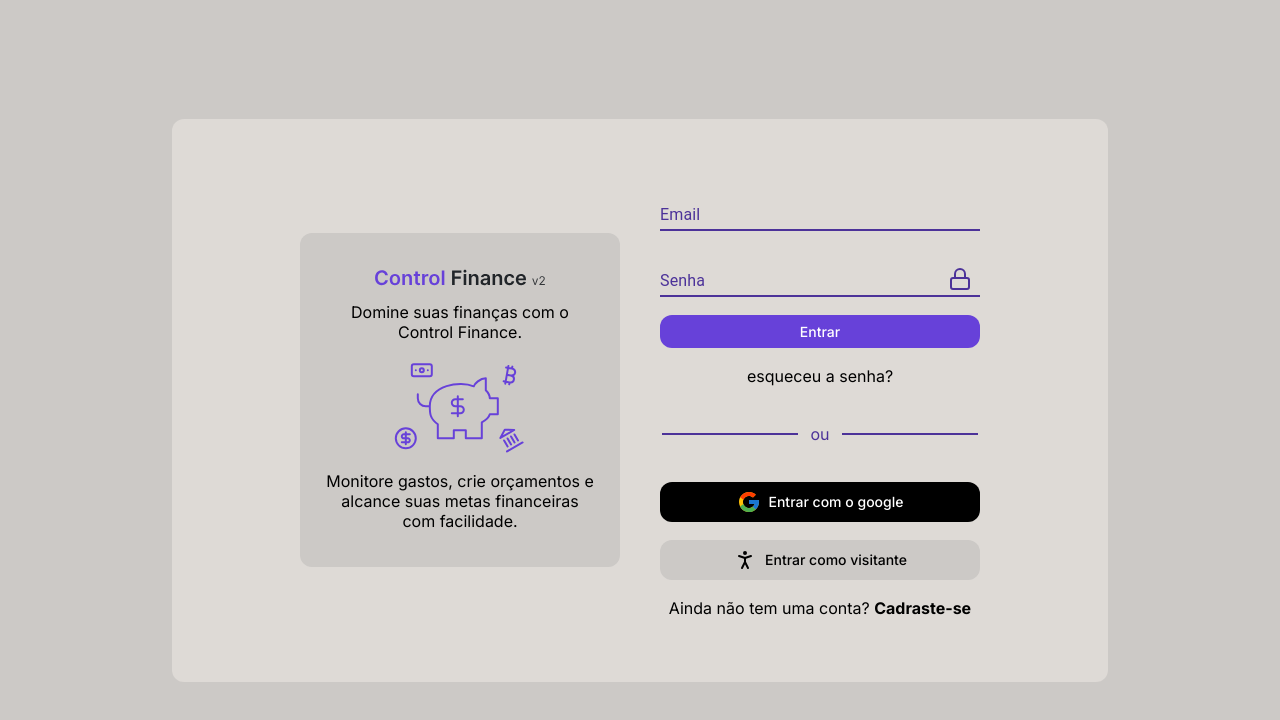
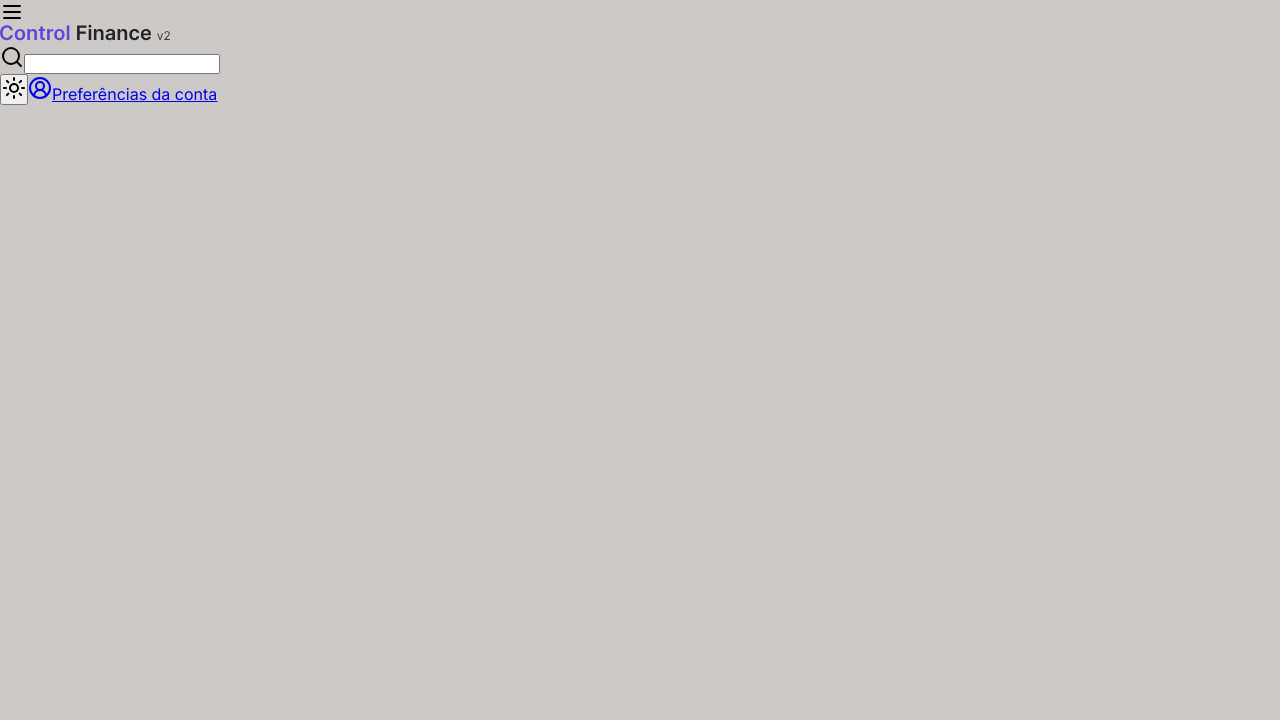
Before and after one commit to ismael-henrique-dev/Control-Finance-v2-Frontend, a React (Vite) app: page / in a window 1280 px wide. Shown: the top 720 px of the page. Built offline with nearby package versions, Linux system fonts and the light colour scheme.

Commit message:
Drawer created

```diff
--- a/src/App.tsx
+++ b/src/App.tsx
@@ -6,6 +6,7 @@ import { useEffect, useState } from "react"
 import dark from "./styles/themes/dark"
 import light from "./styles/themes/light"
 import { BrowserRouter } from "react-router-dom"
+import { Home } from "./pages/Home"
 
 export function App() {
   const [theme, setTheme] = useState(() => {
@@ -28,6 +29,7 @@ export function App() {
     localStorage.setItem("theme", JSON.stringify(theme))
   }, [theme])
 
+
   return (
     <ThemeProvider theme={theme}>
       <GlobalStyle />
@@ -39,7 +41,8 @@ export function App() {
             checked={themeSelectedCheckbox}
           />
           <button>{theme.title === "light" ? "light" : "dark"}</button> */}
-          <Login />
+          {/* <Login /> */}
+          <Home />
         {/* </div> */}
       </BrowserRouter>
     </ThemeProvider>
--- /dev/null
+++ b/src/components/Header/Drawer/index.tsx
@@ -0,0 +1,56 @@
+import Box from "@mui/material/Box"
+import Divider from "@mui/material/Divider"
+import Drawer from "@mui/material/Drawer"
+import List from "@mui/material/List"
+import ListItem from "@mui/material/ListItem"
+import ListItemButton from "@mui/material/ListItemButton"
+import { Menu } from "lucide-react"
+import { useState } from "react"
+
+
+
+export function DrawerBasic() {
+  const [open, setOpen] = useState(false)
+
+  const toggleDrawer =
+    (inOpen: boolean) => (event: React.KeyboardEvent | React.MouseEvent) => {
+      if (
+        event.type === "keydown" &&
+        ((event as React.KeyboardEvent).key === "Tab" ||
+          (event as React.KeyboardEvent).key === "Shift")
+      ) {
+        return
+      }
+
+      setOpen(inOpen)
+    }
+
+  return (
+    <Box sx={{ display: "flex" }}>
+      <Menu onClick={toggleDrawer(true)} />
+      <Drawer open={open} onClose={toggleDrawer(false)}>
+        <Box
+          role="presentation"
+          onClick={toggleDrawer(false)}
+          onKeyDown={toggleDrawer(false)}
+        >
+          <List>
+            {["Inbox", "Starred", "Send email", "Drafts"].map((text) => (
+              <ListItem key={text}>
+                <ListItemButton>{text}</ListItemButton>
+              </ListItem>
+            ))}
+          </List>
+          <Divider />
+          <List>
+            {["All mail", "Trash", "Spam"].map((text) => (
+              <ListItem key={text}>
+                <ListItemButton>{text}</ListItemButton>
+              </ListItem>
+            ))}
+          </List>
+        </Box>
+      </Drawer>
+    </Box>
+  )
+}
--- /dev/null
+++ b/src/components/Header/index.tsx
@@ -0,0 +1,24 @@
+import { CircleUserRound, Menu, Search, Sun } from "lucide-react"
+import { HeaderContainer } from "./styles"
+import logo from "../../assets/logo-white.svg"
+import { NavLink } from "react-router-dom"
+import { DrawerBasic } from "./Drawer"
+export function Header() {
+  return (
+    <HeaderContainer>
+      <DrawerBasic />
+      <img src={logo} />
+      <div>
+        <Search />
+        <input type="search" />
+      </div>
+      <button>
+        <Sun />
+      </button>
+      <NavLink to="/">
+        <CircleUserRound />
+        Preferências da conta
+      </NavLink>
+    </HeaderContainer>
+  )
+}
--- /dev/null
+++ b/src/components/Header/styles.ts
@@ -0,0 +1,6 @@
+import styled from "styled-components";
+
+
+export const HeaderContainer = styled.div`
+
+`
--- /dev/null
+++ b/src/pages/Home/index.tsx
@@ -0,0 +1,9 @@
+import { Header } from "../../components/Header";
+
+export function Home() {
+  return (
+    <>
+      <Header />
+    </>
+  )
+}
--- a/src/pages/Login/styles.ts
+++ b/src/pages/Login/styles.ts
@@ -7,8 +7,6 @@ export const MainContainer = styled.div`
   display: flex;
   align-items: center;
   justify-content: center;
-
-
 `
 
 export const ContainerLogin = styled.main`
@@ -22,10 +20,6 @@ export const ContainerLogin = styled.main`
 
   @media (max-width: 768px) {
     flex-direction: column;
-    /* position: absolute;
-    top: 0%;
-    left: 50%;
-    transform: translate(-50%, 0%); */
   }
 `
 
```
